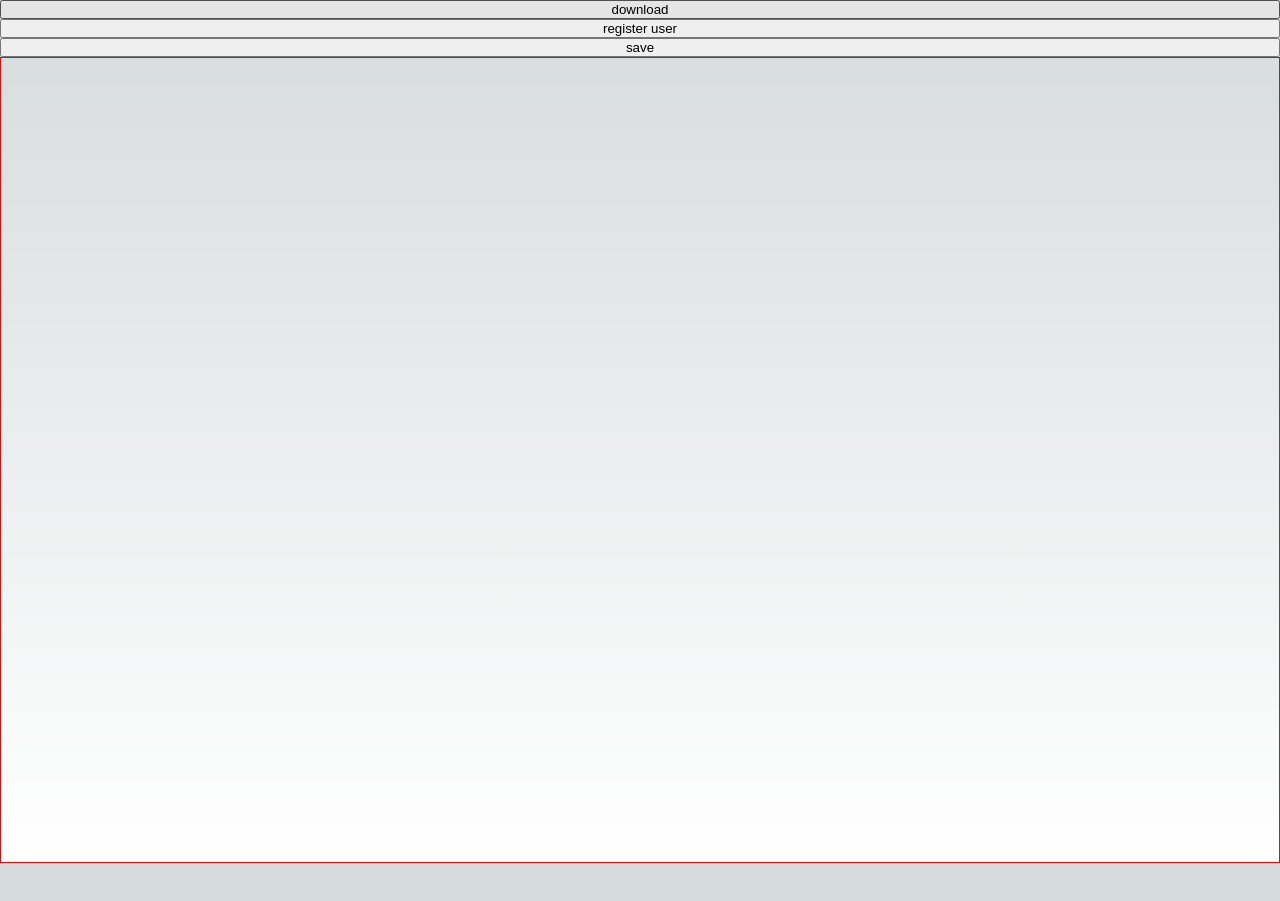
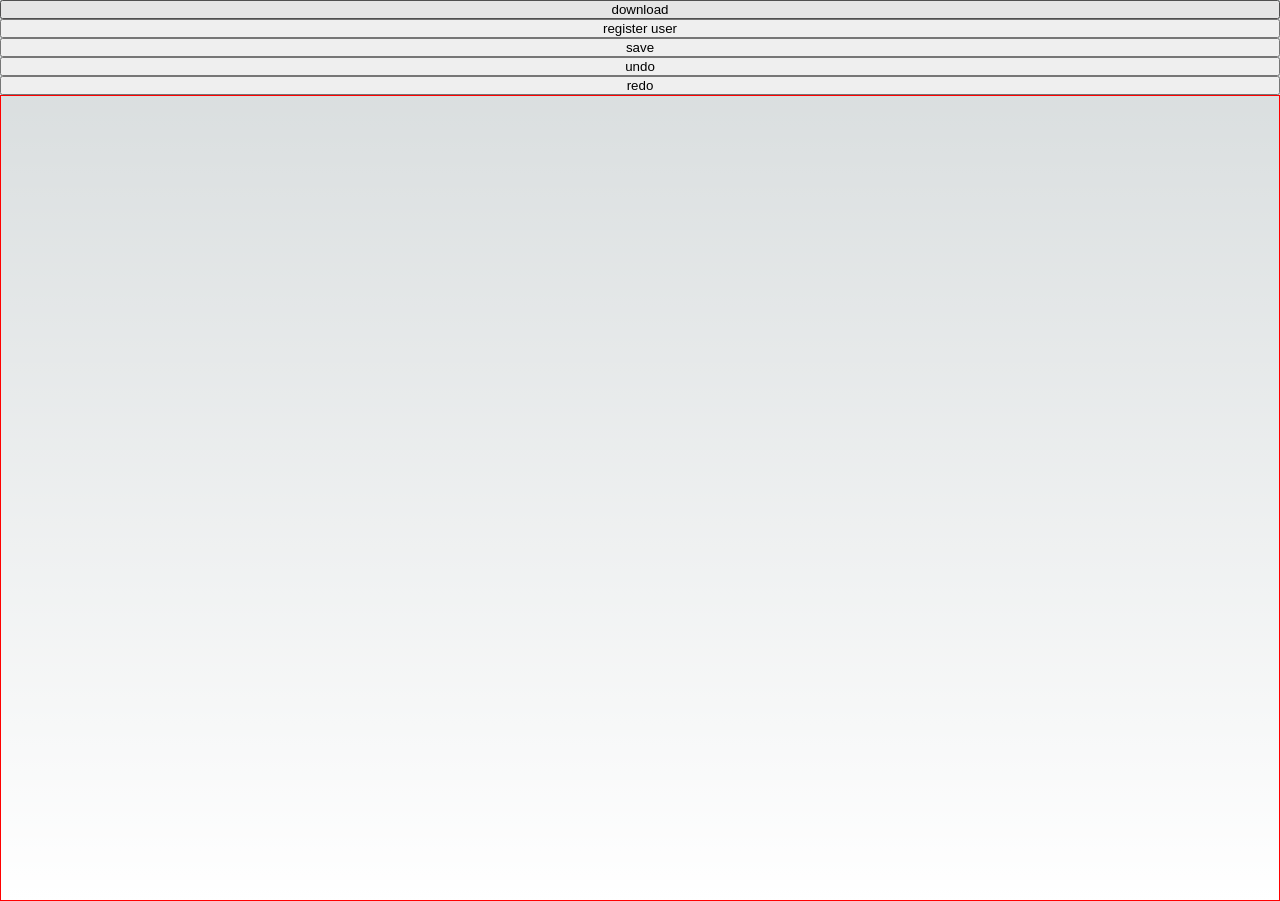
Before and after one commit to suyash5641/sketch-book, a Next.js app: page / in a window 1280 px wide. Before the commit the page ends 863 px from the top, so only its background shows below. Built offline with nearby package versions, Linux system fonts and the light colour scheme; no server answers; the database is empty.

Commit message:
add undo redo functionality

```diff
--- a/app/components/Canvas/Canvas.tsx
+++ b/app/components/Canvas/Canvas.tsx
@@ -47,6 +47,9 @@ export const Canvas = ({ color }: IProps) => {
   const canvasRef = useRef<HTMLCanvasElement | null>(null);
   const ctx = useRef<CanvasRenderingContext2D | null>(null);
   const drawing = useRef(false);
+  // const drawHistory = useRef([]);
+  const drawHistory = useRef<ImageData[]>([]);
+  const historyPointer = useRef(0);
 
   const get = useCallback(async () => {
     // const { email, password } = payload;
@@ -80,6 +83,19 @@ export const Canvas = ({ color }: IProps) => {
 
         // Draw the image onto the canvas
         cont.drawImage(image, 0, 0, canvas.width, canvas.height);
+        if (canvasRef.current && ctx.current) {
+          // const dataURL = canvasRef.current.toDataURL();
+          // console.log(dataURL, "url", ctx.current);
+          const imageData = cont.getImageData(
+            0,
+            0,
+            canvas.width,
+            canvas.height
+          );
+          drawHistory.current.push(imageData);
+          historyPointer.current = drawHistory.current.length - 1;
+          // historyPointer.current += 1;
+        }
       }
     },
     [get]
@@ -109,14 +125,16 @@ export const Canvas = ({ color }: IProps) => {
 
     ctx.current = context;
     getUserCanvas(context, canvas);
+    console.log("test user");
     // eslint-disable-next-line react-hooks/exhaustive-deps
-  }, [color]);
+  }, []);
 
   const handleMouseDown = (event: React.MouseEvent<HTMLDivElement>) => {
     const { offsetX, offsetY } = event.nativeEvent;
     if (ctx.current) {
       ctx.current.beginPath();
       ctx.current.moveTo(offsetX, offsetY);
+      // console.log(offsetX, offsetY, "down");
       drawing.current = true;
     }
   };
@@ -127,12 +145,67 @@ export const Canvas = ({ color }: IProps) => {
     const { offsetX, offsetY } = event.nativeEvent;
     if (ctx.current) {
       ctx.current.lineTo(offsetX, offsetY);
+      // console.log(offsetX, offsetY, "mouse move", ctx.current);
       ctx.current.stroke();
+    }
+  };
+
+  const undo = () => {
+    // console.log("test", drawing.current);
+    // if (!drawing.current) return;
+
+    if (ctx.current) {
+      // ctx.current.reset();
+      // ctx.current.restore();
+      if (historyPointer.current > 0) historyPointer.current -= 1;
+      // if(historyPointer.current < drawHistory.current.length - 1 && actionMenuItem === MENU_ITEMS.REDO) historyPointer.current += 1
+      const imageData = drawHistory.current[historyPointer.current];
+      console.log(
+        "test",
+        imageData,
+        historyPointer.current,
+        drawHistory.current
+      );
+      ctx.current.putImageData(imageData, 0, 0);
+      // const imageData = ctx.current.getImageData(0, 0, 100, 100);
+      // ctx.current.putImageData(imageData, 231, 80);
+      // ctx.current.beginPath();
+      // ctx.current.moveTo(231, 121);
+      // ctx.current.lineTo(631, 80);
+      // ctx.current.stroke();
+    }
+  };
+
+  const redo = () => {
+    // console.log("test", drawing.current);
+    // if (!drawing.current) return;
+
+    if (ctx.current) {
+      // ctx.current.reset();
+      // ctx.current.restore();
+      if (historyPointer.current < drawHistory.current.length - 1)
+        historyPointer.current += 1;
+      const imageData = drawHistory.current[historyPointer.current];
+      ctx.current.putImageData(imageData, 0, 0);
     }
   };
 
   const handleMouseUp = () => {
     drawing.current = false;
+    if (canvasRef.current && ctx.current) {
+      // const dataURL = canvasRef.current.toDataURL();
+      // console.log(dataURL, "url", ctx.current);
+      const imageData = ctx.current.getImageData(
+        0,
+        0,
+        canvasRef.current.width,
+        canvasRef.current.height
+      );
+      drawHistory.current.push(imageData);
+      historyPointer.current = drawHistory.current.length - 1;
+      // historyPointer.current += 1;
+    }
+    console.log("mouse up ");
   };
 
   const saveCanvasAsImage = () => {
@@ -201,6 +274,8 @@ export const Canvas = ({ color }: IProps) => {
       <button onClick={saveCanvasAsImage}>download</button>
       <button onClick={createAccountWithEmailPassword}>register user</button>
       <button onClick={genUrl}>save </button>
+      <button onClick={undo}>undo</button>
+      <button onClick={redo}>redo</button>
       <div
         style={{ border: "1px solid red" }}
         onMouseDown={handleMouseDown}
```
